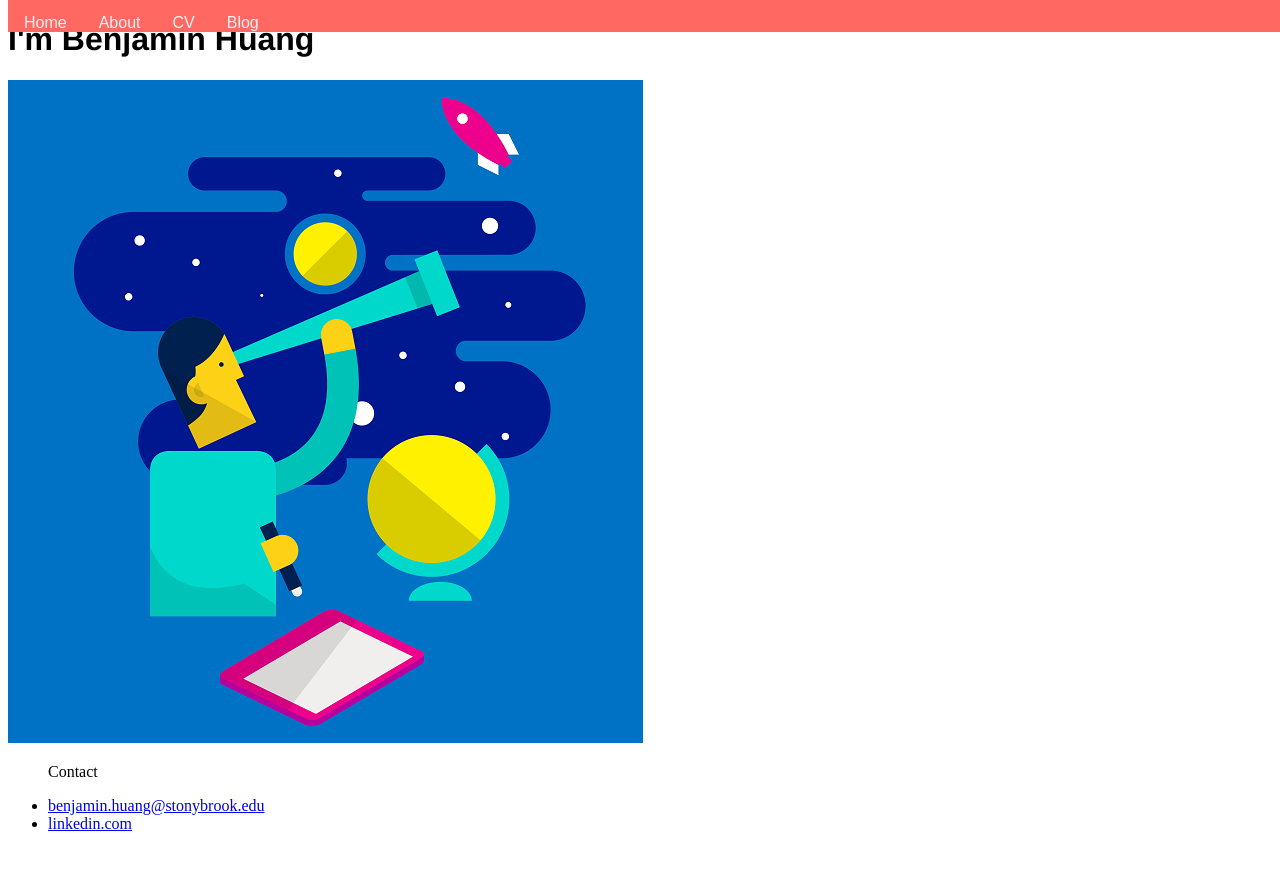
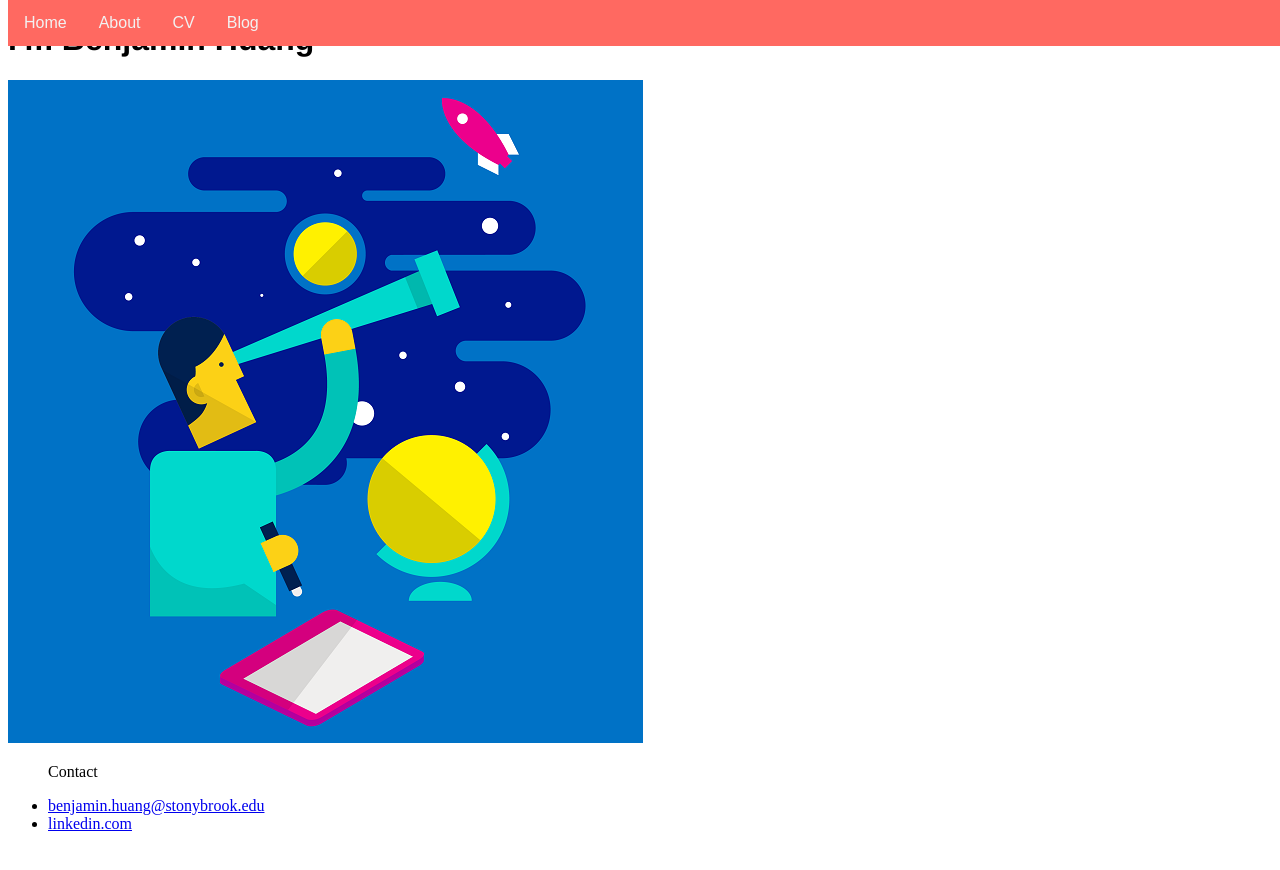
Before and after one commit to benjaminhuang13/benjaminhuang13.github.io, a Jekyll site: the page built from index.html, in a window 1280 px wide. Shown: the top 870 px of the page. Built offline with Jekyll 4.4.1, drawn with Linux system fonts in a browser that asks for light colours.

Commit message:
Update main.css

```diff
--- a/css/main.css
+++ b/css/main.css
@@ -6,7 +6,6 @@
     position: fixed; /* Set the navbar to fixed position */
     top: 0; /* Position the navbar at the top of the page */
     width: 100%; /* Full width */
-    height: 2em;
 }
 /* Links inside the navbar */
 .navbar a {
```
